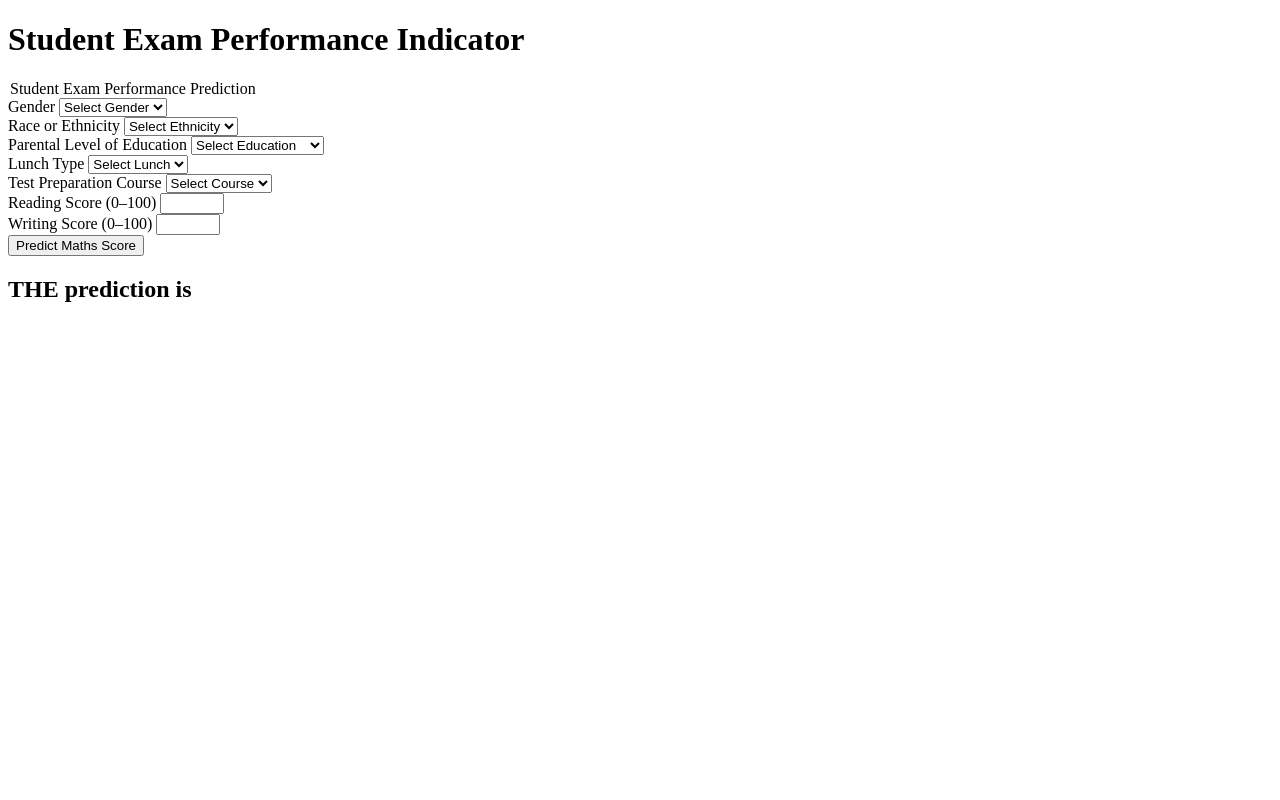
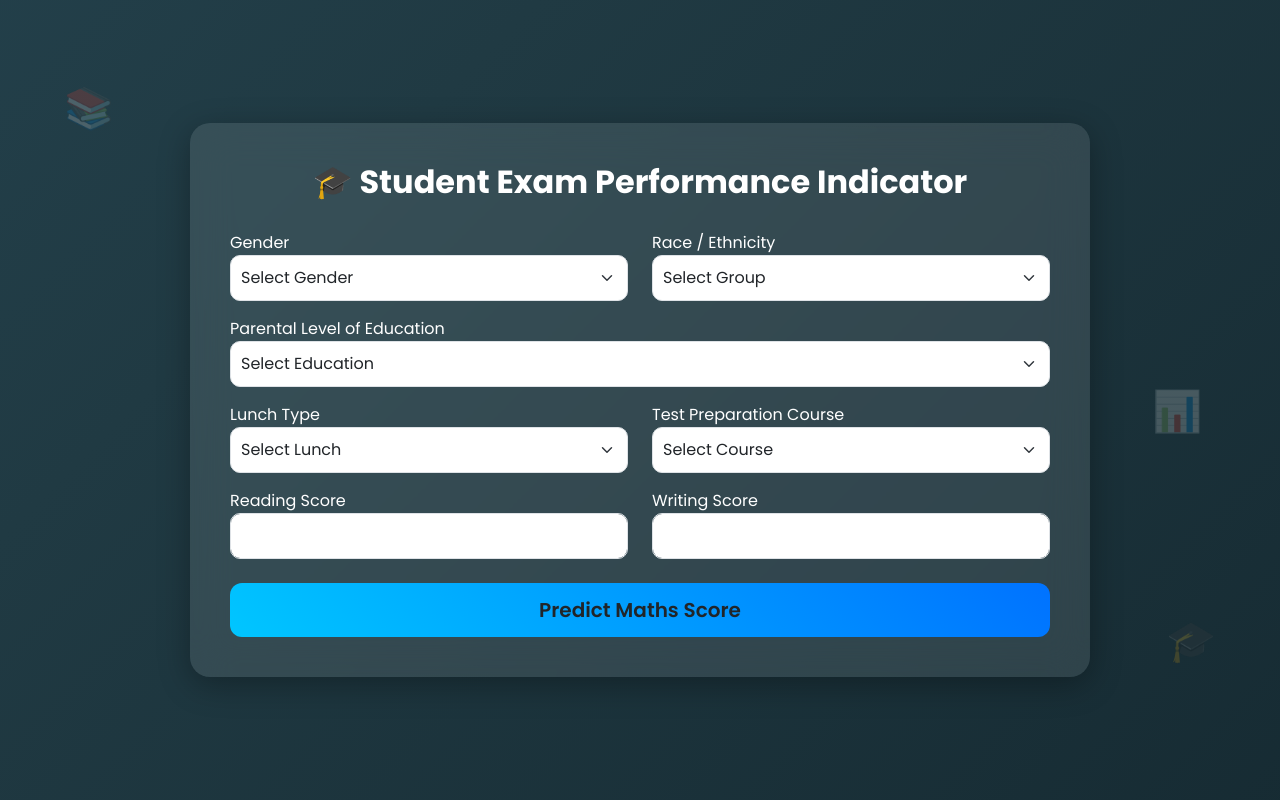
Before and after one commit to pitrodanishtha09/StudentPerformanceMLOps, a Flask app: template templates/home.html in a window 1280 px wide. Run offline with Flask 3, Linux system fonts and the light colour scheme; the template is opened without the code that fills it, so the values that code supplies are empty.

Commit message:
UI added

```diff
--- a/application.py
+++ b/application.py
@@ -1,6 +1,4 @@
 from flask import Flask, request, render_template
-import numpy as np
-import pandas as pd
 import logging
 
 from src.pipeline.predict_pipeline import CustomData, PredictPipeline
@@ -9,27 +7,29 @@ from src.pipeline.predict_pipeline import CustomData, PredictPipeline
 application = Flask(__name__)
 app = application
 
-# Basic logging (production-friendly)
+# Logging setup
 logging.basicConfig(level=logging.INFO)
 
 
+# Home route (form page)
 @app.route("/")
-def index():
-    return render_template("index.html")
+def home():
+    return render_template("home.html")
 
 
-@app.route("/predictdata", methods=["GET", "POST"])
-def predict_datapoint():
-    if request.method == "GET":
-        return render_template("home.html")
-
+# Prediction route (POST only)
+@app.route("/predict", methods=["POST"])
+def predict():
     try:
         # Collect and validate inputs
         reading_score = float(request.form.get("reading_score"))
         writing_score = float(request.form.get("writing_score"))
 
         if not (0 <= reading_score <= 100 and 0 <= writing_score <= 100):
-            return render_template("home.html", results="Scores must be between 0 and 100")
+            return render_template(
+                "home.html",
+                results="Scores must be between 0 and 100"
+            )
 
         data = CustomData(
             gender=request.form.get("gender"),
@@ -46,8 +46,9 @@ def predict_datapoint():
         predict_pipeline = PredictPipeline()
         results = predict_pipeline.predict(pred_df)
 
-        # Round prediction to 2 decimal places
         final_result = round(results[0], 2)
+
+        logging.info(f"Prediction successful: {final_result}")
 
         return render_template(
             "home.html",
@@ -56,9 +57,17 @@ def predict_datapoint():
 
     except Exception as e:
         logging.error(f"Prediction error: {str(e)}")
-        return render_template("home.html", results="Something went wrong. Please try again.")
+        return render_template(
+            "home.html",
+            results="Something went wrong. Please try again."
+        )
+
+
+# Optional health check endpoint (recommended)
+@app.route("/health")
+def health():
+    return {"status": "healthy"}, 200
 
 
 if __name__ == "__main__":
-    # Debug should be False in production
     app.run(host="0.0.0.0", port=5000, debug=False)
--- a/templates/home.html
+++ b/templates/home.html
@@ -1,25 +1,147 @@
 <!DOCTYPE html>
-<html>
+<html lang="en">
+<head>
+<meta charset="UTF-8">
+<title>Student Performance Predictor</title>
+
+<!-- Google Font -->
+<link href="https://fonts.googleapis.com/css2?family=Poppins:wght@300;400;600;700&display=swap" rel="stylesheet">
+
+<!-- Bootstrap -->
+<link href="https://cdn.jsdelivr.net/npm/bootstrap@5.3.2/dist/css/bootstrap.min.css" rel="stylesheet">
+
+<style>
+* {
+    font-family: 'Poppins', sans-serif;
+}
+
+body {
+    margin: 0;
+    height: 100vh;
+    background: linear-gradient(-45deg, #0f2027, #203a43, #2c5364, #11998e);
+    background-size: 400% 400%;
+    animation: gradientBG 15s ease infinite;
+    display: flex;
+    align-items: center;
+    justify-content: center;
+}
+
+@keyframes gradientBG {
+    0% {background-position: 0% 50%;}
+    50% {background-position: 100% 50%;}
+    100% {background-position: 0% 50%;}
+}
+
+.glass-card {
+    backdrop-filter: blur(20px);
+    background: rgba(255, 255, 255, 0.1);
+    border-radius: 20px;
+    padding: 40px;
+    width: 900px;
+    box-shadow: 0 8px 32px rgba(0,0,0,0.3);
+    animation: fadeIn 1.2s ease;
+}
+
+@keyframes fadeIn {
+    from {opacity: 0; transform: translateY(20px);}
+    to {opacity: 1; transform: translateY(0);}
+}
+
+h2 {
+    font-weight: 700;
+    text-align: center;
+    color: white;
+    margin-bottom: 30px;
+}
+
+label {
+    color: white;
+    font-weight: 500;
+}
+
+.form-control, .form-select {
+    border-radius: 10px;
+    padding: 10px;
+}
+
+.btn-custom {
+    background: linear-gradient(45deg, #00c6ff, #0072ff);
+    border: none;
+    border-radius: 12px;
+    padding: 12px;
+    font-weight: 600;
+    transition: all 0.3s ease;
+}
+
+.btn-custom:hover {
+    transform: scale(1.05);
+    box-shadow: 0 0 20px rgba(0, 123, 255, 0.7);
+}
+
+.result-box {
+    margin-top: 25px;
+    padding: 20px;
+    border-radius: 15px;
+    background: rgba(255,255,255,0.2);
+    text-align: center;
+    color: #00ffcc;
+    font-size: 22px;
+    font-weight: 600;
+    animation: fadeResult 0.8s ease;
+}
+
+@keyframes fadeResult {
+    from {opacity: 0;}
+    to {opacity: 1;}
+}
+
+/* Floating Icons */
+.floating-icon {
+    position: absolute;
+    font-size: 40px;
+    color: rgba(255,255,255,0.2);
+    animation: float 6s ease-in-out infinite;
+}
+
+@keyframes float {
+    0% { transform: translateY(0px); }
+    50% { transform: translateY(-20px); }
+    100% { transform: translateY(0px); }
+}
+
+.icon1 { top: 10%; left: 5%; animation-delay: 0s;}
+.icon2 { bottom: 15%; right: 5%; animation-delay: 2s;}
+.icon3 { top: 50%; left: 90%; animation-delay: 4s;}
+
+</style>
+</head>
+
 <body>
-    <div class="login">
-        <h1>Student Exam Performance Indicator</h1>
 
-        <form action="{{ url_for('predict_datapoint') }}" method="post">
-            <legend>Student Exam Performance Prediction</legend>
+<div class="floating-icon icon1">📚</div>
+<div class="floating-icon icon2">🎓</div>
+<div class="floating-icon icon3">📊</div>
 
-            <div class="mb-3">
+<div class="glass-card">
+
+    <h2>🎓 Student Exam Performance Indicator</h2>
+
+    <form action="/predict" method="POST">
+
+        <div class="row mb-3">
+            <div class="col">
                 <label>Gender</label>
-                <select name="gender" required>
+                <select class="form-select" name="gender" required>
                     <option disabled selected value="">Select Gender</option>
                     <option value="male">Male</option>
                     <option value="female">Female</option>
                 </select>
             </div>
 
-            <div class="mb-3">
-                <label>Race or Ethnicity</label>
-                <select name="race_ethnicity" required>
-                    <option disabled selected value="">Select Ethnicity</option>
+            <div class="col">
+                <label>Race / Ethnicity</label>
+                <select class="form-select" name="race_ethnicity" required>
+                    <option disabled selected value="">Select Group</option>
                     <option value="group A">Group A</option>
                     <option value="group B">Group B</option>
                     <option value="group C">Group C</option>
@@ -27,56 +149,68 @@
                     <option value="group E">Group E</option>
                 </select>
             </div>
+        </div>
 
         <div class="mb-3">
             <label>Parental Level of Education</label>
-                <select name="parental_level_of_education" required>
+            <select class="form-select" name="parental_level_of_education" required>
                 <option disabled selected value="">Select Education</option>
-                    <option value="associate's degree">associate's degree</option>
-                    <option value="bachelor's degree">bachelor's degree</option>
-                    <option value="high school">high school</option>
-                    <option value="master's degree">master's degree</option>
-                    <option value="some college">some college</option>
-                    <option value="some high school">some high school</option>
+                <option value="associate's degree">Associate's degree</option>
+                <option value="bachelor's degree">Bachelor's degree</option>
+                <option value="high school">High school</option>
+                <option value="master's degree">Master's degree</option>
+                <option value="some college">Some college</option>
+                <option value="some high school">Some high school</option>
             </select>
         </div>
 
-            <div class="mb-3">
+        <div class="row mb-3">
+            <div class="col">
                 <label>Lunch Type</label>
-                <select name="lunch" required>
+                <select class="form-select" name="lunch" required>
                     <option disabled selected value="">Select Lunch</option>
-                    <option value="free/reduced">free/reduced</option>
-                    <option value="standard">standard</option>
+                    <option value="free/reduced">Free / Reduced</option>
+                    <option value="standard">Standard</option>
                 </select>
             </div>
 
-            <div class="mb-3">
+            <div class="col">
                 <label>Test Preparation Course</label>
-                <select name="test_preparation_course" required>
+                <select class="form-select" name="test_preparation_course" required>
                     <option disabled selected value="">Select Course</option>
                     <option value="none">None</option>
                     <option value="completed">Completed</option>
                 </select>
             </div>
-
-            <div class="mb-3">
-                <label>Reading Score (0–100)</label>
-                <input type="number" name="reading_score" min="0" max="100" required>
         </div>
 
-            <div class="mb-3">
-                <label>Writing Score (0–100)</label>
-                <input type="number" name="writing_score" min="0" max="100" required>
+        <div class="row mb-4">
+            <div class="col">
+                <label>Reading Score</label>
+                <input type="number" class="form-control" name="reading_score" min="0" max="100" required>
             </div>
 
-            <div class="mb-3">
-                <input type="submit" value="Predict Maths Score">
+            <div class="col">
+                <label>Writing Score</label>
+                <input type="number" class="form-control" name="writing_score" min="0" max="100" required>
             </div>
+        </div>
+
+        <div class="d-grid">
+            <button type="submit" class="btn btn-custom btn-lg">
+                Predict Maths Score
+            </button>
+        </div>
+
     </form>
 
-        <h2>
-            THE prediction is {{ results }}
-        </h2>
+    {% if results %}
+    <div class="result-box">
+        {{ results }}
     </div>
+    {% endif %}
+
+</div>
+
 </body>
 </html>
```
Also changed, not shown: 1 other file. Lines whose indentation alone changed are shown as unchanged.
